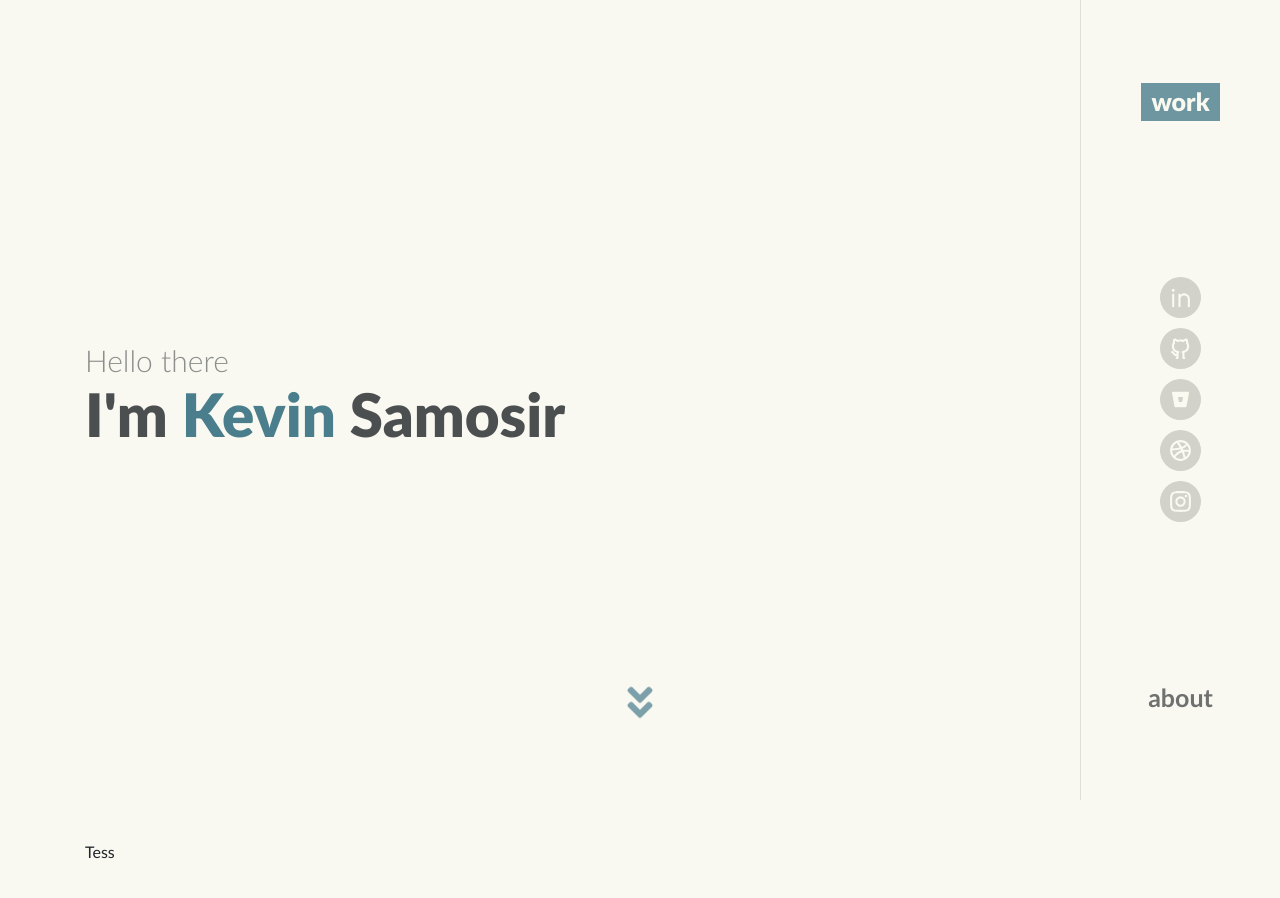
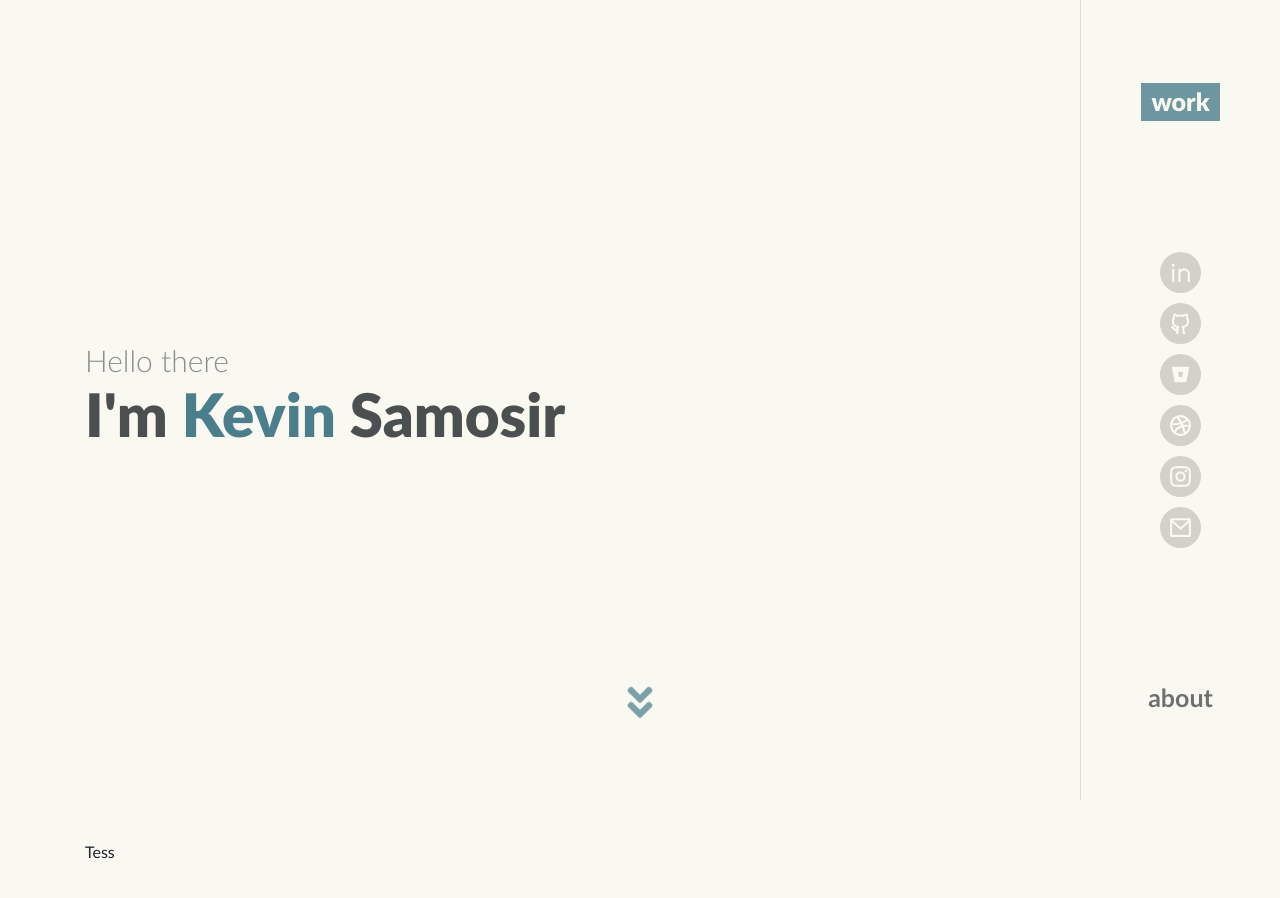
Before and after one commit to bintangkevin29/portfolio, a React (Create React App) app: page / in a window 1280 px wide. Shown: the top 898 px of the page. Built offline with nearby package versions, Linux system fonts and the light colour scheme.

Commit message:
added mail

```diff
--- a/src/components/navbar/navbar.tsx
+++ b/src/components/navbar/navbar.tsx
@@ -1,7 +1,7 @@
 import React from "react";
 import { Col, Row } from "react-bootstrap";
 import { CgBitbucket } from "react-icons/cg";
-import { RiLinkedinLine, RiInstagramLine, RiGithubLine, RiDribbbleLine } from "react-icons/ri";
+import { RiLinkedinLine, RiInstagramLine, RiGithubLine, RiDribbbleLine, RiMailLine } from "react-icons/ri";
 import { useScroll } from "../../lib/custom-hook";
 import SocialMediaIcon from "../social-media-icon/social-media-icon.component";
 import "./navbar.scss";
@@ -36,6 +36,9 @@ const CustomNavbar: React.FC = () => {
             <SocialMediaIcon href="https://instagram.com/kevinsamosir29">
               <RiInstagramLine />
             </SocialMediaIcon>
+            <SocialMediaIcon href="mailto:bintangkevin29@gmail.com">
+              <RiMailLine />
+            </SocialMediaIcon>
           </div>
           <div className="navbar-custom__menu-items">about</div>
         </Col>
```
